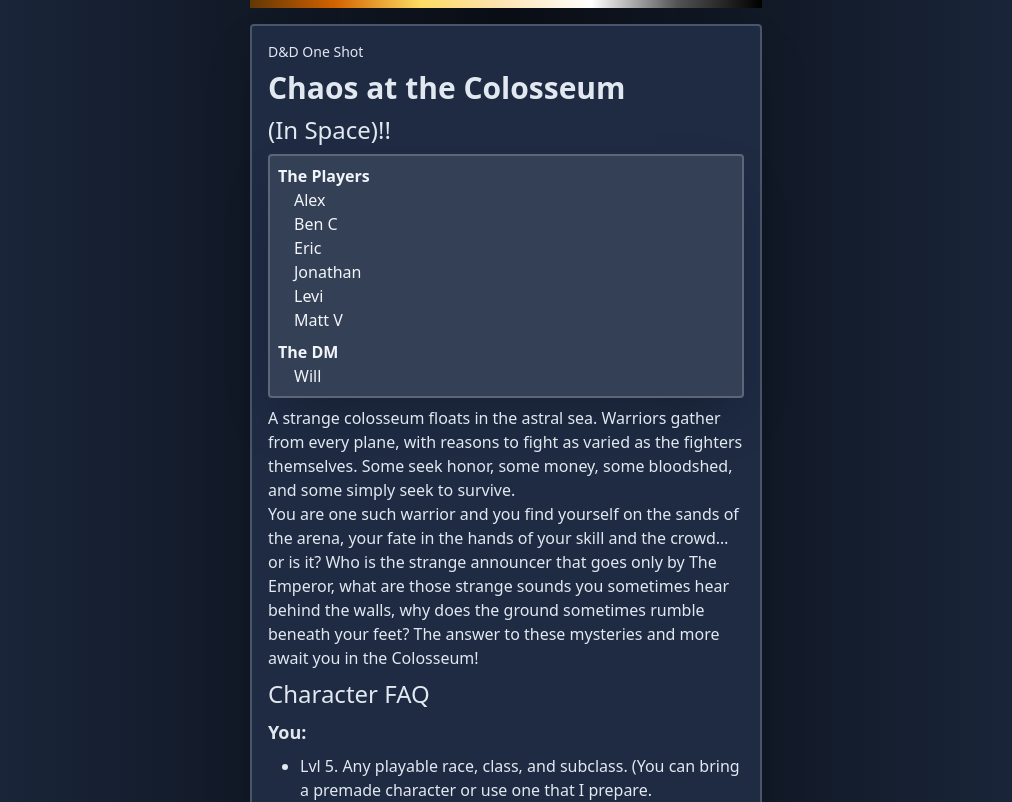
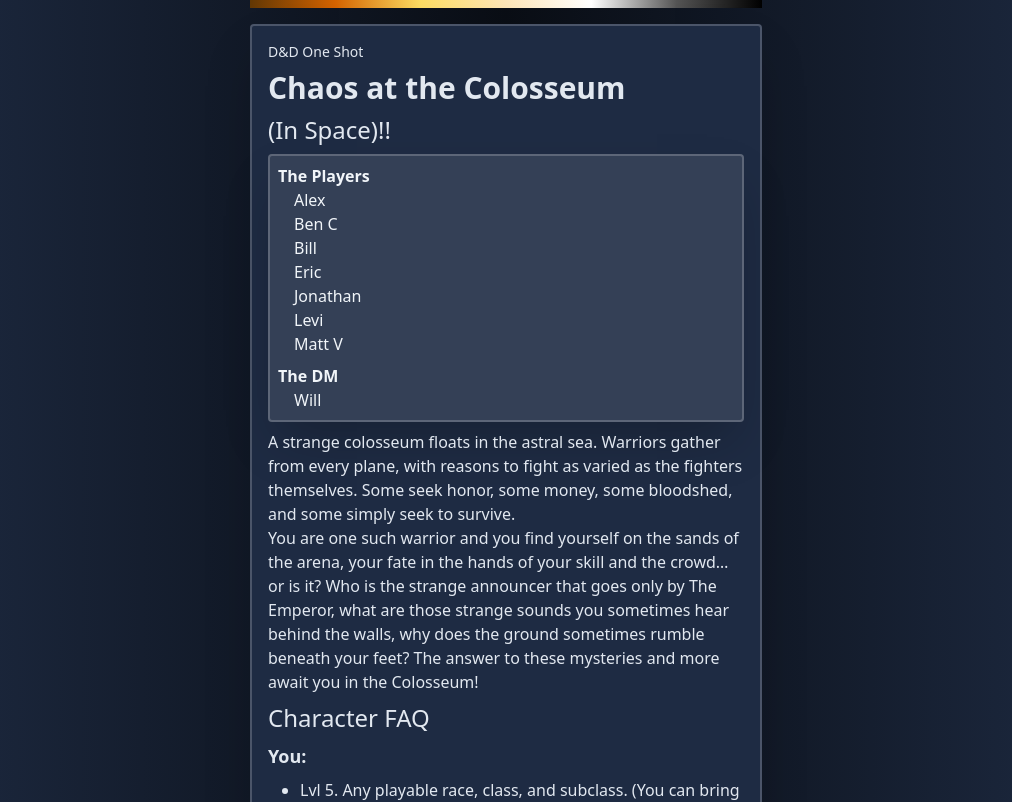
Before and after one commit to retzloff/deep-creek-disco, a SvelteKit app: page /oneshot in a window 1280 px wide. Shown: the top 802 px of the page, without its empty margins (134-1146 px from the left). Built offline with nearby package versions, Linux system fonts and the light colour scheme.

Commit message:
Adds missing player

```diff
--- a/src/routes/oneshot/+page.svelte
+++ b/src/routes/oneshot/+page.svelte
@@ -8,6 +8,7 @@
 			<dt>The&nbsp;Players</dt>
 			<dd>Alex</dd>
 			<dd>Ben&nbsp;C</dd>
+			<dd>Bill</dd>
 			<dd>Eric</dd>
 			<dd>Jonathan</dd>
 			<dd>Levi</dd>
```
